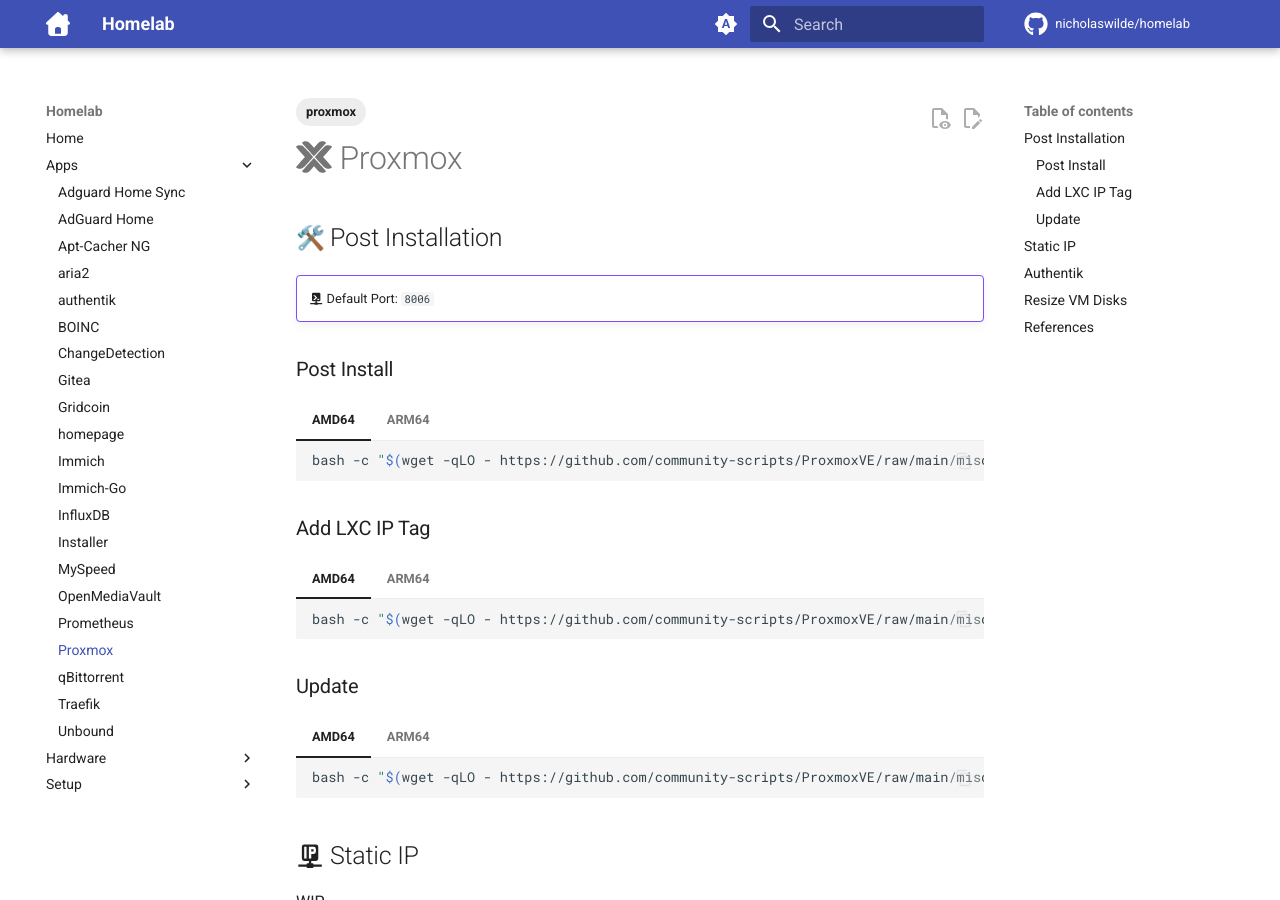
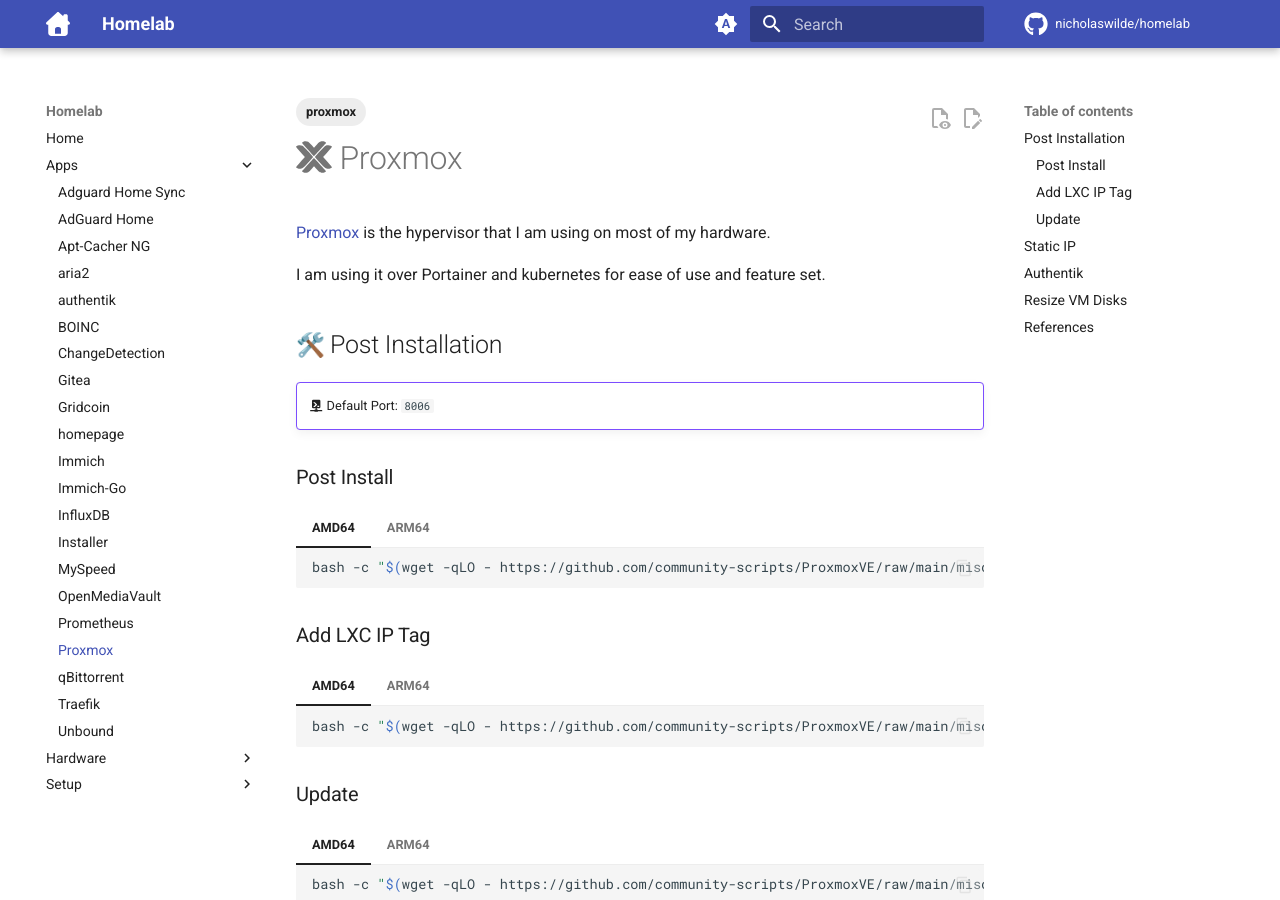
Before and after one commit to nicholaswilde/homelab, an MkDocs documentation site: the page built from docs/apps/proxmox.md, in a window 1280 px wide and 900 px high. Built offline with MkDocs 1.6.1 and Material for MkDocs 9.7.7, drawn with Linux system fonts in a browser that asks for light colours; emoji names are drawn with the system emoji font; comment, search, counter and statistics services are not loaded.

Commit message:
Update proxmox.md

```diff
--- a/docs/apps/proxmox.md
+++ b/docs/apps/proxmox.md
@@ -3,6 +3,10 @@
   - proxmox
 ---
 # :simple-proxmox: Proxmox
+
+[Proxmox][1] is the hypervisor that I am using on most of my hardware.
+
+I am using it over Portainer and kubernetes for ease of use and feature set.
 
 ## :hammer_and_wrench: Post Installation
 
```
Also changed, not shown: other parts of docs/apps/proxmox.md (+2 -0 lines).
